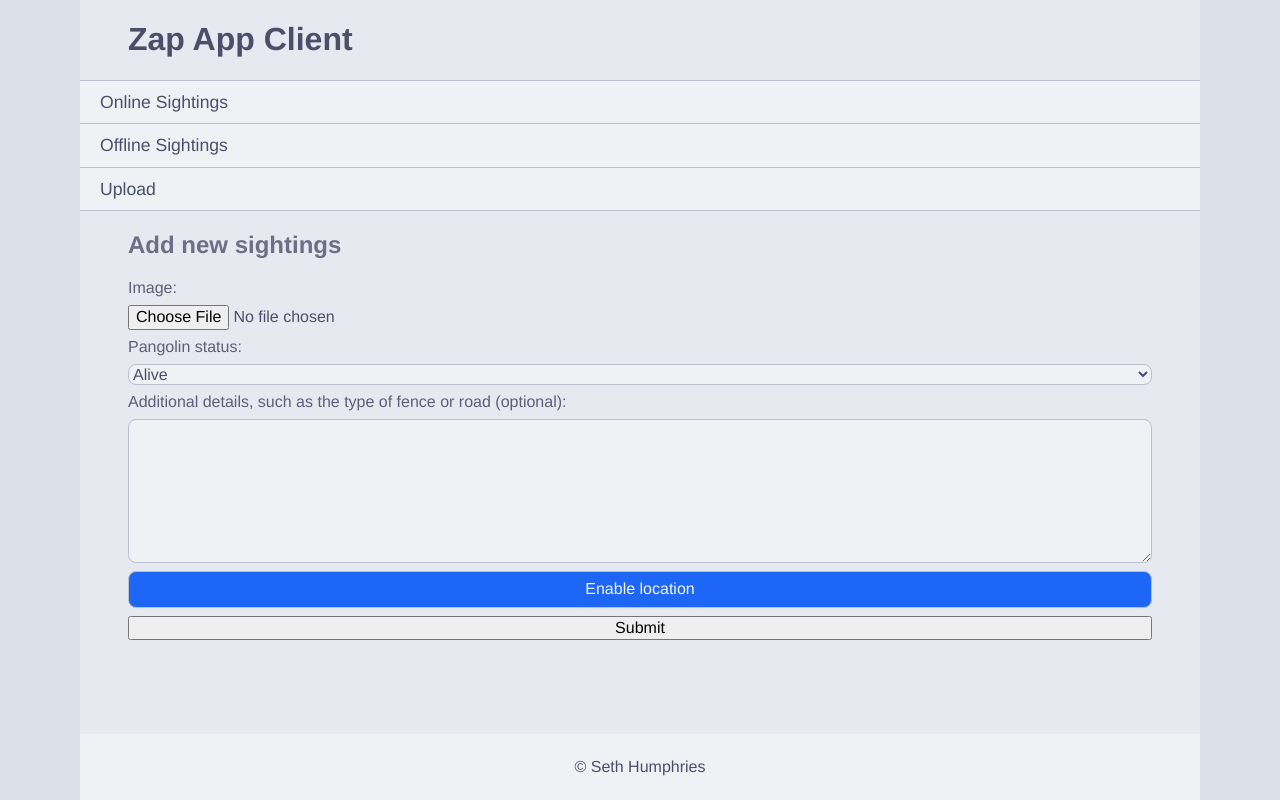
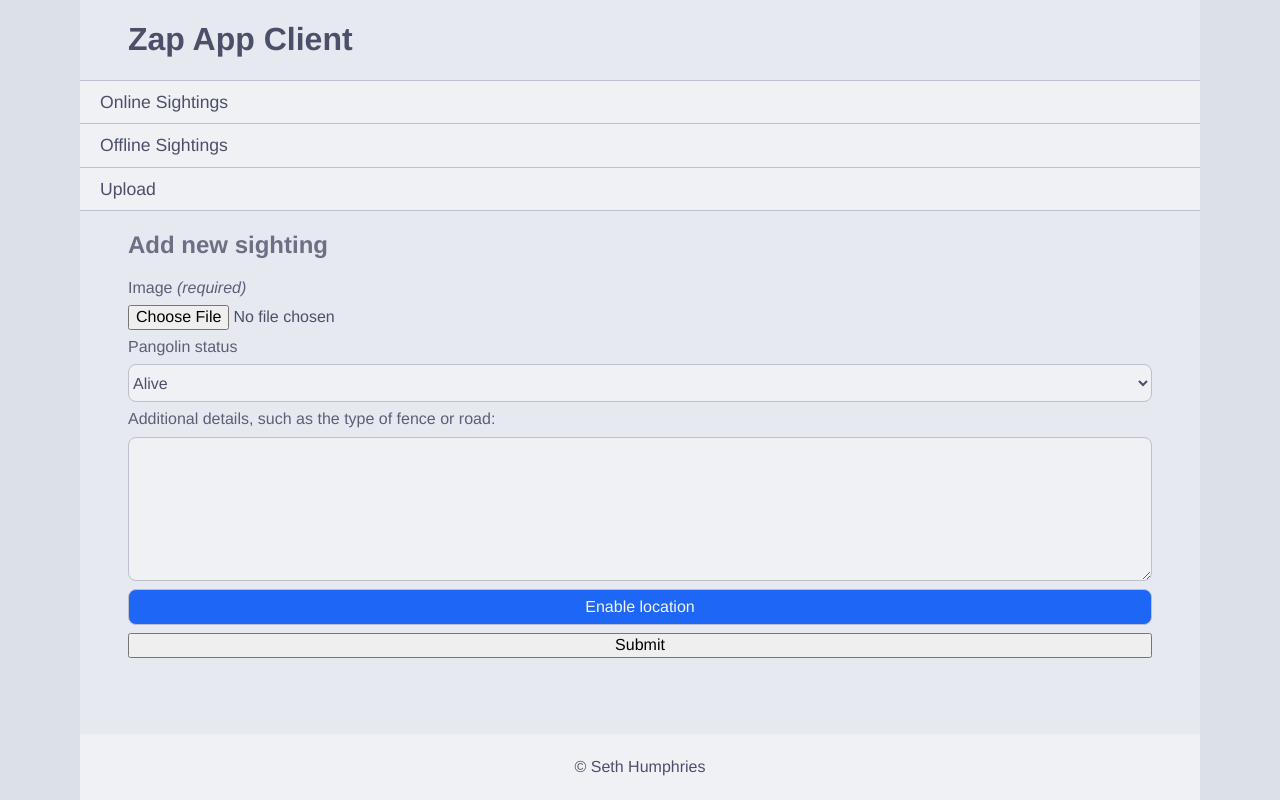
Before and after one commit to EnergeticBark/ci609, a SvelteKit app in the folder client/: page /upload in a window 1280 px wide. Built offline with nearby package versions, Linux system fonts and the light colour scheme.

Commit message:
Clean up the form a bit.

```diff
--- a/client/src/routes/upload/+page.svelte
+++ b/client/src/routes/upload/+page.svelte
@@ -66,13 +66,13 @@
 </script>
 
 <main>
-    <h2>Add new sightings</h2>
+    <h2>Add new sighting</h2>
     <form
         action="https://bsh23.brighton.domains/ci609/api/sightings"
         method="POST"
         onsubmit={handleSubmit}
     >
-        <label for="image">Image:</label>
+        <label for="image">Image <em>(required)</em></label>
         <!-- On all major mobile browsers capture="environment" will prompt the user to take a photo. -->
         <!-- See: https://developer.mozilla.org/en-US/docs/Web/HTML/Reference/Attributes/capture -->
         <FileLimitedSize
@@ -84,7 +84,7 @@
             required
             maxsize="10"
         />
-        <label for="status">Pangolin status:</label>
+        <label for="status">Pangolin status</label>
         <select id="status" name="deathType">
             <optgroup label="Alive">
                 <option value="">Alive</option>
@@ -96,7 +96,7 @@
             </optgroup>
         </select>
         <label for="notes"
-            >Additional details, such as the type of fence or road (optional):</label
+            >Additional details, such as the type of fence or road:</label
         >
         <textarea id="notes" name="notes" maxlength="10000"></textarea>
         <GeolocationInput required />
@@ -119,6 +119,10 @@
         color: var(--text);
     }
 
+    select {
+        height: 2.4rem;
+    }
+
     #notes {
         min-height: 9rem;
         resize: vertical;
```
